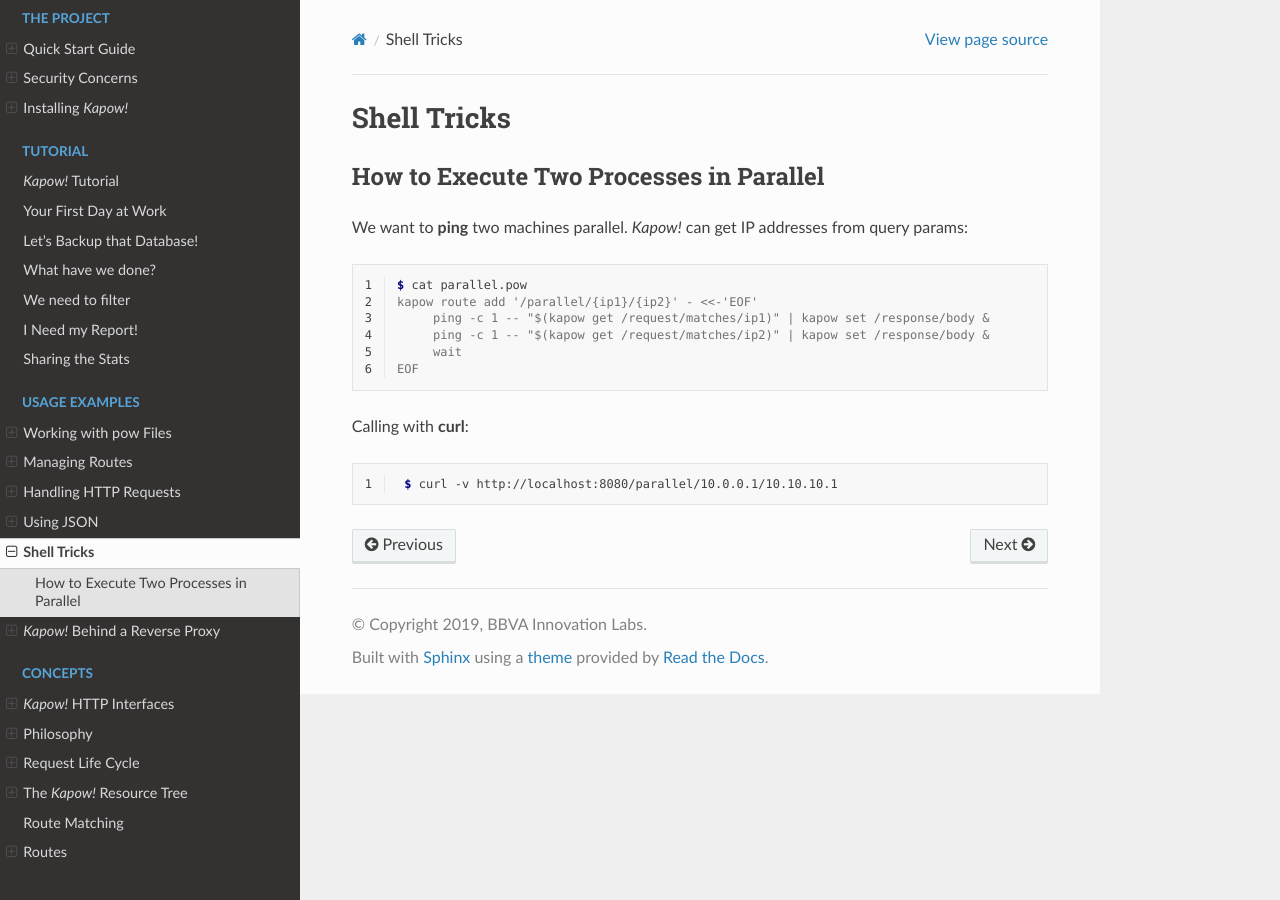
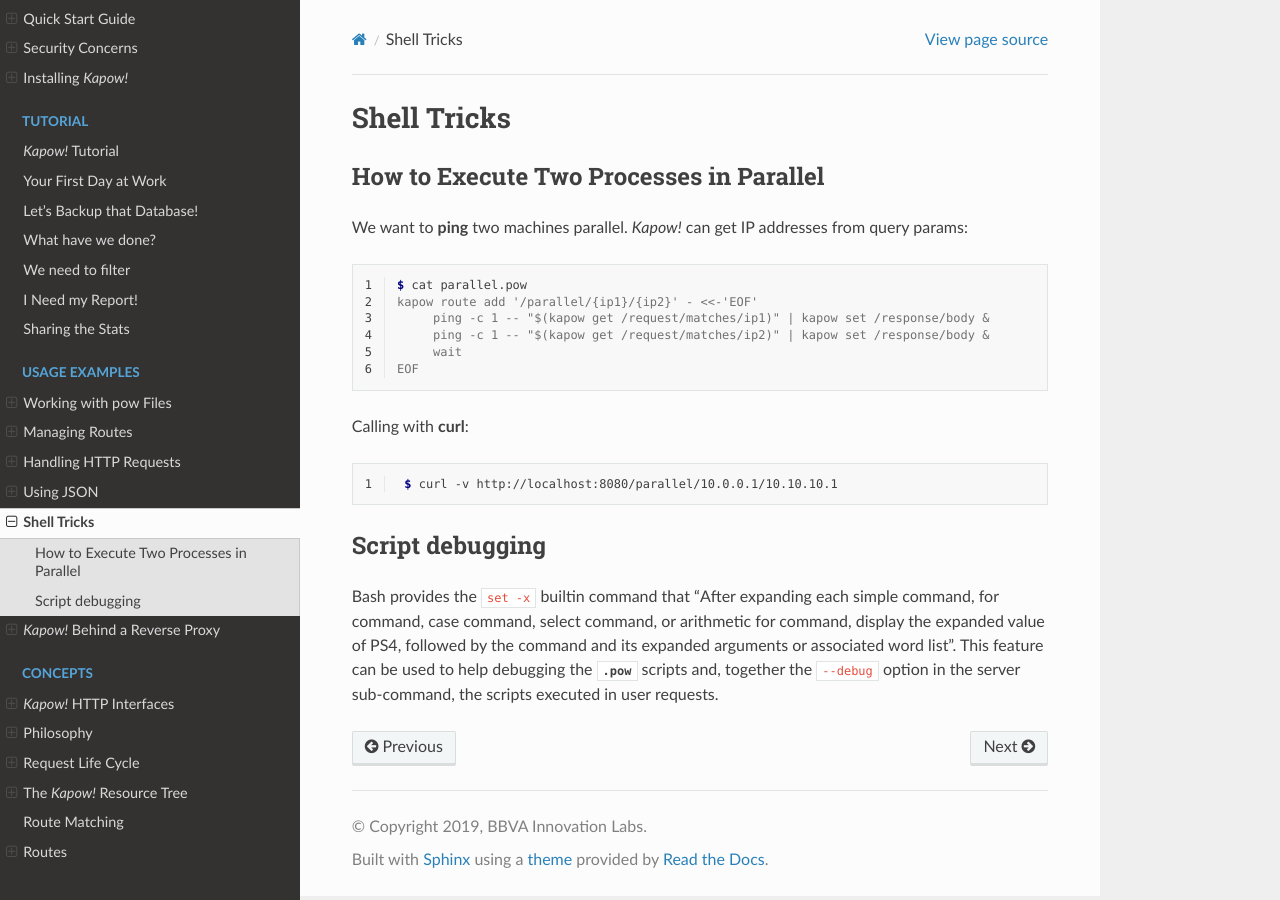
Before and after one commit to BBVA/kapow, a Sphinx documentation site: the page built from docs/source/examples/shell_tricks.rst, in a window 1280 px wide. Built offline with Sphinx 7.4.7 and the Read the Docs theme 2.0.0, drawn with Linux system fonts in a browser that asks for light colours.

Commit message:
Complete documentation with an explanation of set -x in script tricks

```diff
--- a/docs/source/examples/shell_tricks.rst
+++ b/docs/source/examples/shell_tricks.rst
@@ -23,3 +23,12 @@
    :linenos:
 
     $ curl -v http://localhost:8080/parallel/10.0.0.1/10.10.10.1
+
+Script debugging
+----------------
+
+Bash provides the ``set -x`` builtin command that "After expanding each simple command,
+for command, case command, select command, or arithmetic for command, display the
+expanded value of PS4, followed by the command and its expanded arguments or associated
+word list". This feature can be used to help debugging the `.pow` scripts and, together
+the ``--debug`` option in the server sub-command, the scripts executed in user requests.
```
